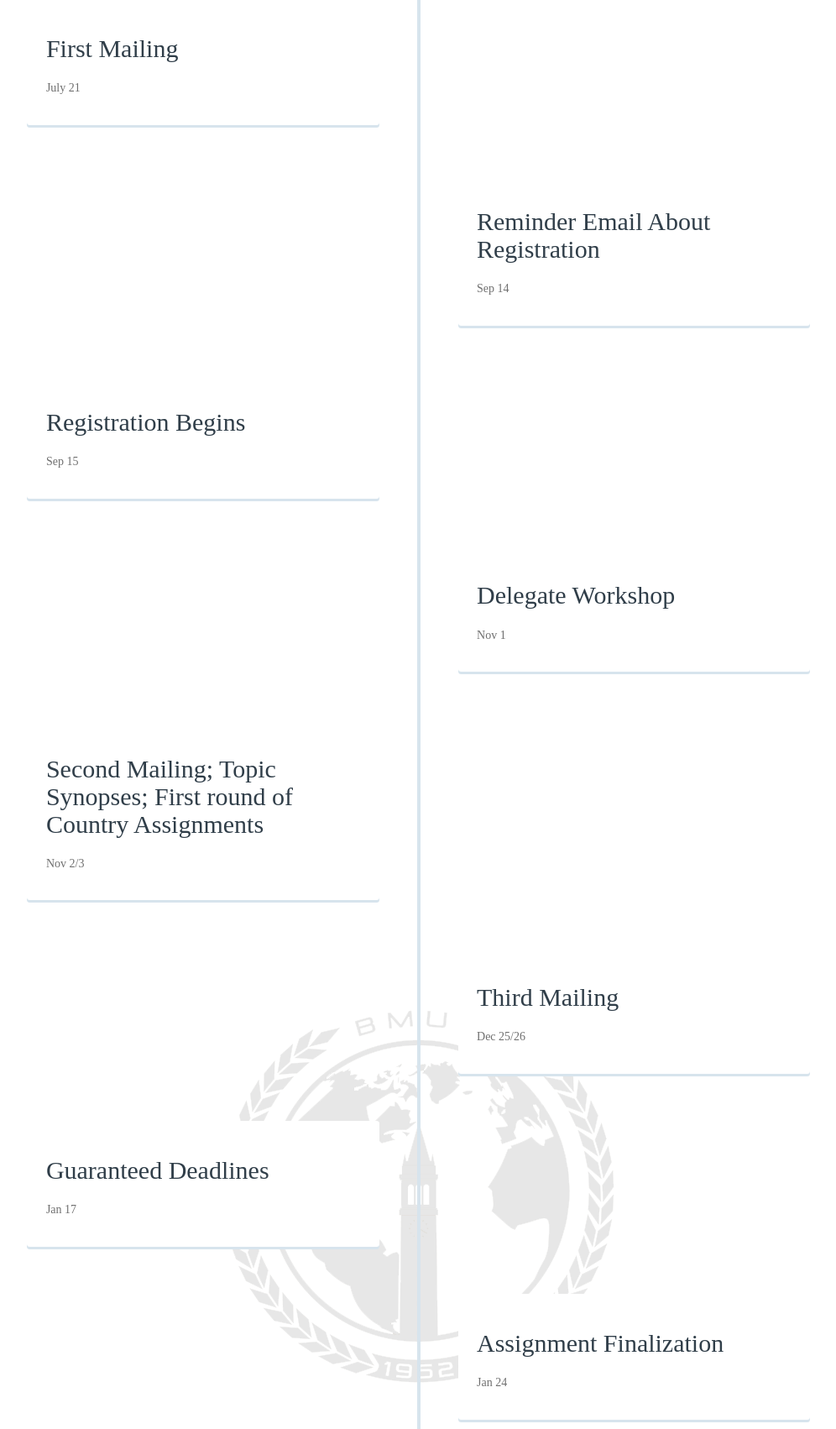
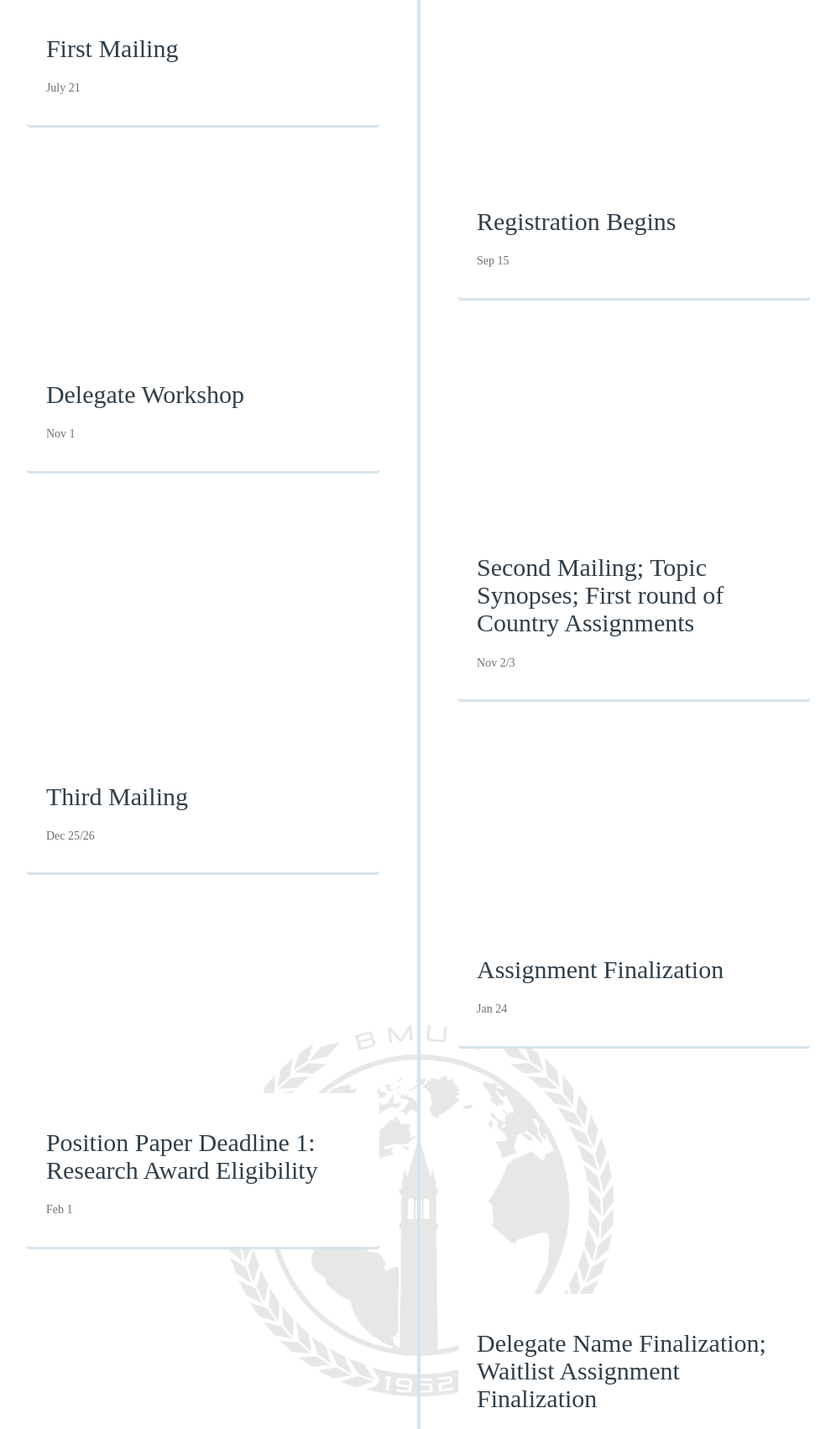
Before and after one commit to nathanielparke/website, a PHP site: page /Timeline.php in a window 1280 px wide. Shown: the part 192-1894 px from the top of the page at 84% size, without its empty margins (141-1137 px from the left). Run offline with PHP 8.4, Linux system fonts and the light colour scheme; some libraries are stand-ins or nearby versions.

Commit message:
Updates timeline

```diff
--- a/Timeline.php
+++ b/Timeline.php
@@ -41,13 +41,6 @@
 
 			<div class="cd-timeline-block">
 				<div class="cd-timeline-content">
-					<h2>Reminder Email About Registration</h2>
-					<span class="cd-date">Sep 14</span>
-				</div>
-			</div>
-
-			<div class="cd-timeline-block">
-				<div class="cd-timeline-content">
 					<h2>Registration Begins</h2>
 					<span class="cd-date">Sep 15</span>
 				</div>
@@ -76,15 +69,15 @@
 
 			<div class="cd-timeline-block">
 				<div class="cd-timeline-content">
-					<h2>Guaranteed Deadlines</h2>
-					<span class="cd-date">Jan 17</span>
+					<h2>Assignment Finalization</h2>
+					<span class="cd-date">Jan 24</span>
 				</div>
 			</div>
 
 			<div class="cd-timeline-block">
 				<div class="cd-timeline-content">
-					<h2>Assignment Finalization</h2>
-					<span class="cd-date">Jan 24</span>
+					<h2>Position Paper Deadline 1: Research Award Eligibility</h2>
+					<span class="cd-date">Feb 1</span>
 				</div>
 			</div>
 
@@ -99,6 +92,13 @@
 				<div class="cd-timeline-content">
 					<h2>Fourth Mailing</h2>
 					<span class="cd-date">Feb 7/8</span>
+				</div>
+			</div>
+
+			<div class="cd-timeline-block">
+				<div class="cd-timeline-content">
+					<h2>Position Paper Deadline 2: Committee Award Eligibility</h2>
+					<span class="cd-date">Feb 11</span>
 				</div>
 			</div>
 
```
